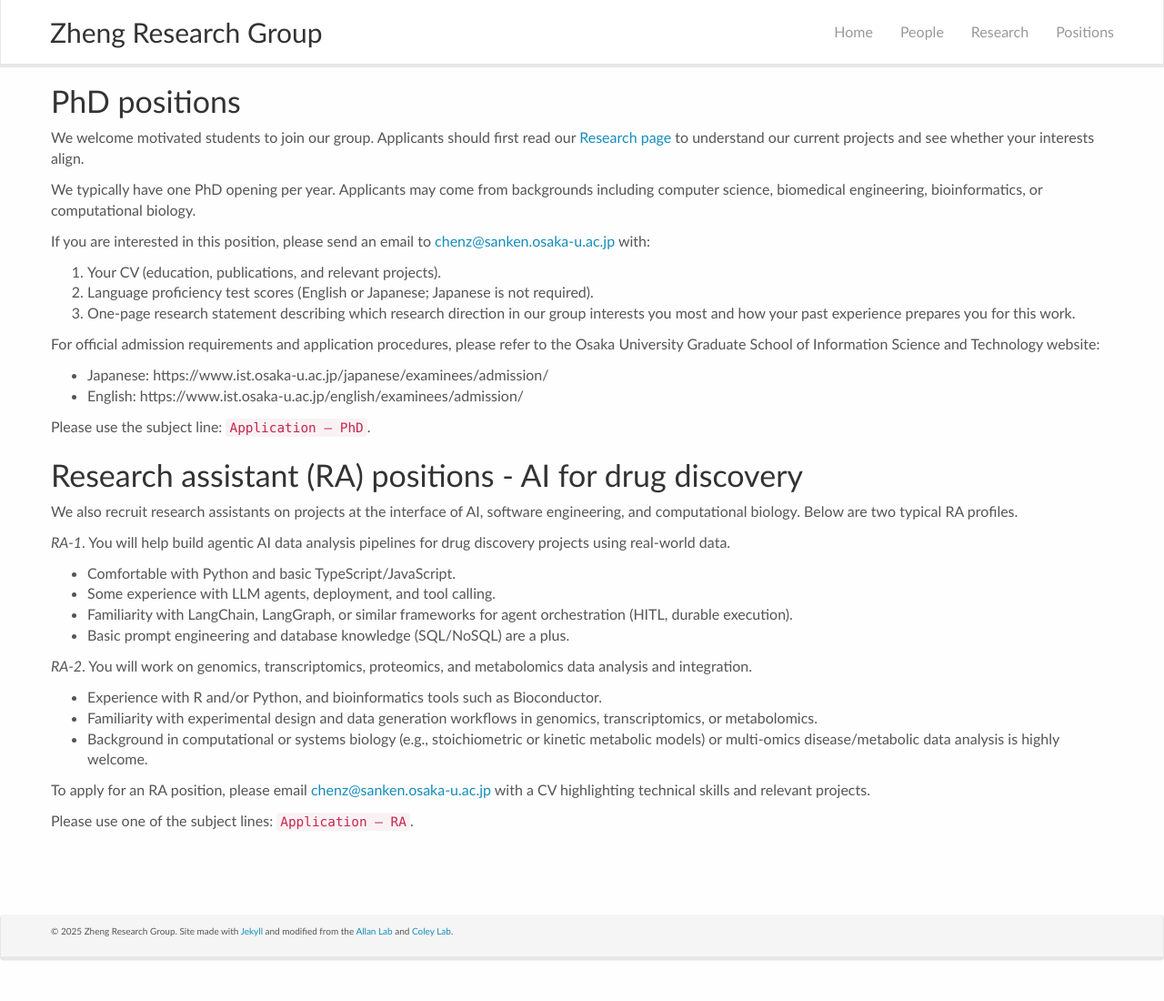
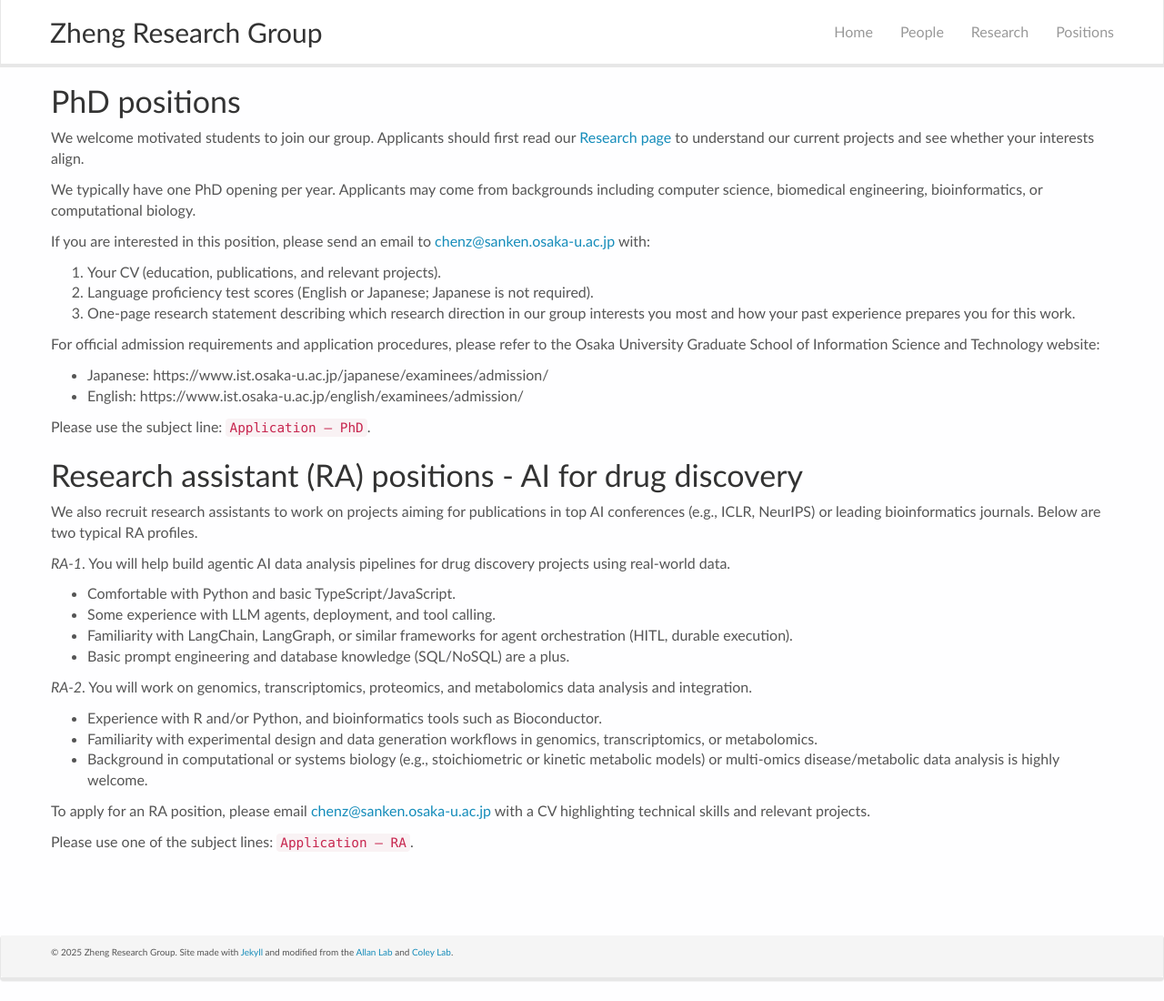
Before and after one commit to zhengchen3/zhengchen3.github.io, a Jekyll site: the page built from _pages/openings.md, in a window 1280 px wide and 1100 px high. Shown: the whole window at 91% size. Built offline with Jekyll 4.4.1, drawn with Linux system fonts in a browser that asks for light colours; nearby versions of some CDN libraries.

Commit message:
Update positions page for PhD and RA openings

```diff
--- a/_pages/openings.md
+++ b/_pages/openings.md
@@ -38,7 +38,7 @@ Please use the subject line: `Application – PhD`.
 
 ## Research assistant (RA) positions - AI for drug discovery
 
-We also recruit research assistants on projects at the interface of AI, software engineering, and computational biology. Below are two typical RA profiles.
+We also recruit research assistants to work on projects aiming for publications in top AI conferences (e.g., ICLR, NeurIPS) or leading bioinformatics journals. Below are two typical RA profiles.
 
 
 *RA-1*. You will help build agentic AI data analysis pipelines for drug discovery projects using real-world data.
```
